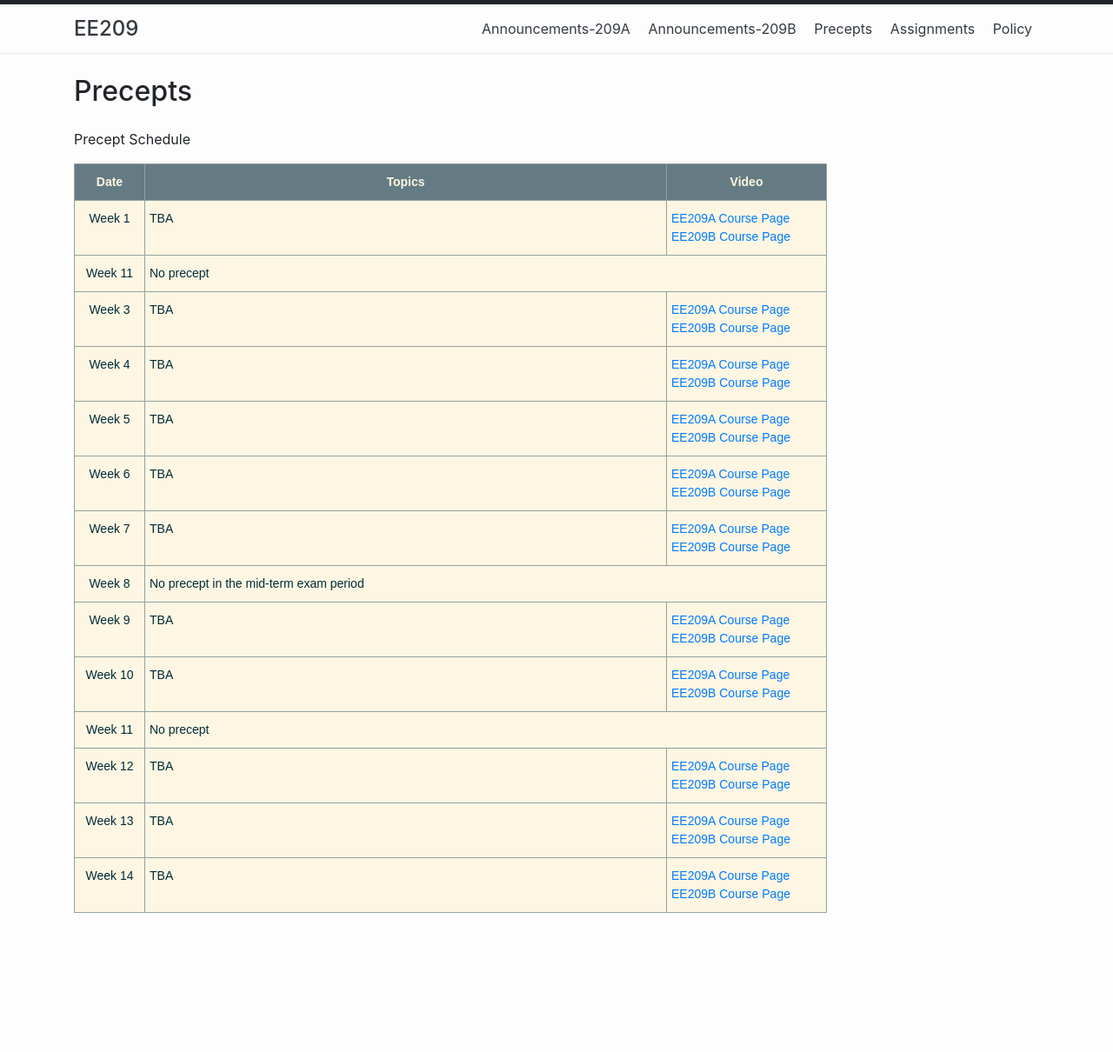
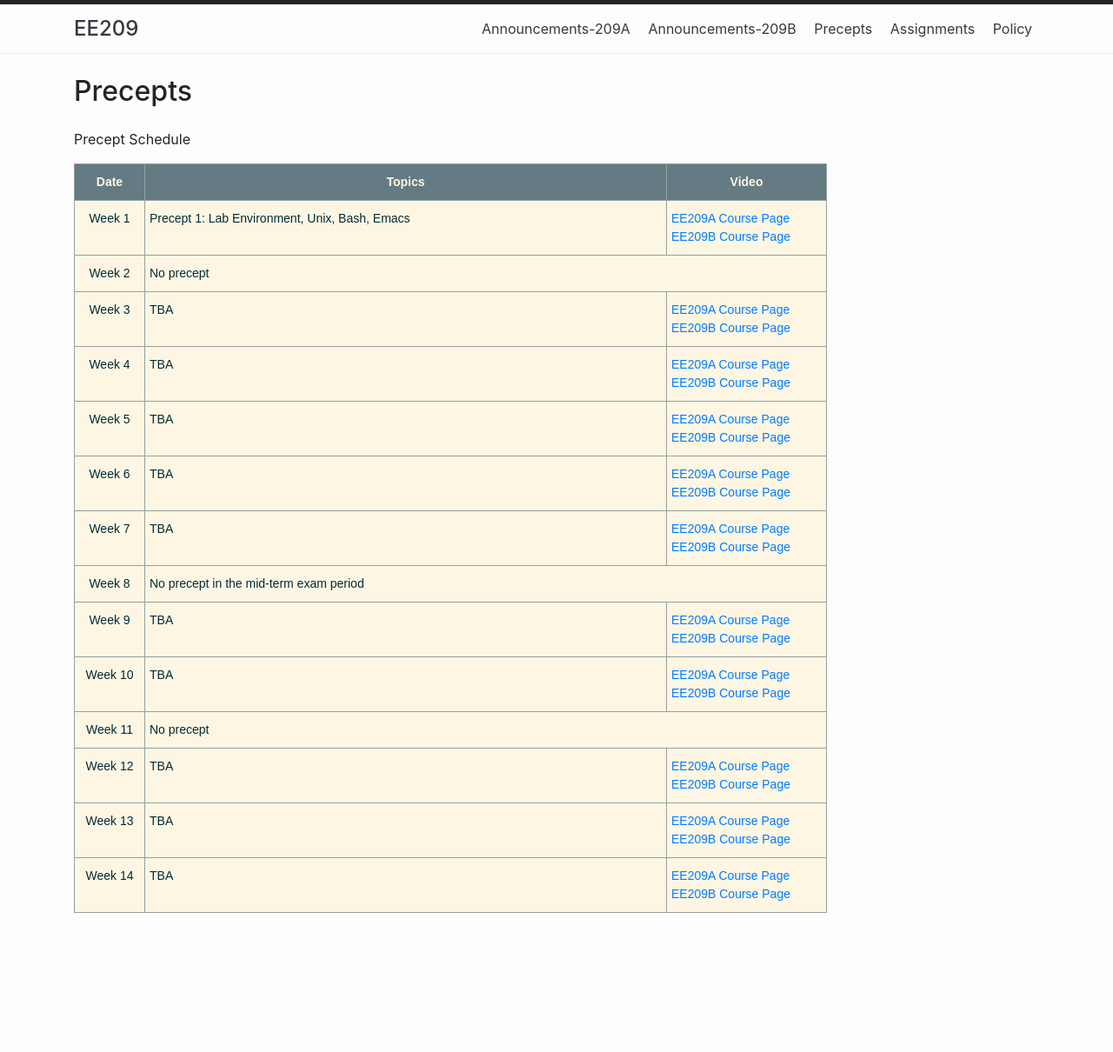
Before and after one commit to ee209-2020-fall/ee209-2020-fall, a Jekyll site: the page built from precepts.md, in a window 1280 px wide. Shown: the whole page at 87% size. Built offline with Jekyll 4.4.1, drawn with Linux system fonts in a browser that asks for light colours.

Commit message:
precepts modification

```diff
--- a/precepts.md
+++ b/precepts.md
@@ -32,7 +32,7 @@ permalink: /precepts/
 <tbody>
   <tr>
     <td class="tg-c3ow">Week 1</td>
-    <td class="tg-0pky">TBA</td>
+    <td class="tg-0pky">Precept 1: Lab Environment, Unix, Bash, Emacs</td>
     <!-- <td class="tg-0pky">Precept 1: Lab Environment, Unix, Bash, Emacs</td> -->
     <td class="tg-0pky">
     <a href="http://klms.kaist.ac.kr/course/view.php?id=118849">EE209A Course Page</a><br>
@@ -40,7 +40,7 @@ permalink: /precepts/
     </td>
   </tr>
   <tr>
-    <td class="tg-c3ow">Week 11</td>
+    <td class="tg-c3ow">Week 2</td>
     <td class="tg-0pky" colspan="2">No precept</td>
   </tr>
   <tr>
```
